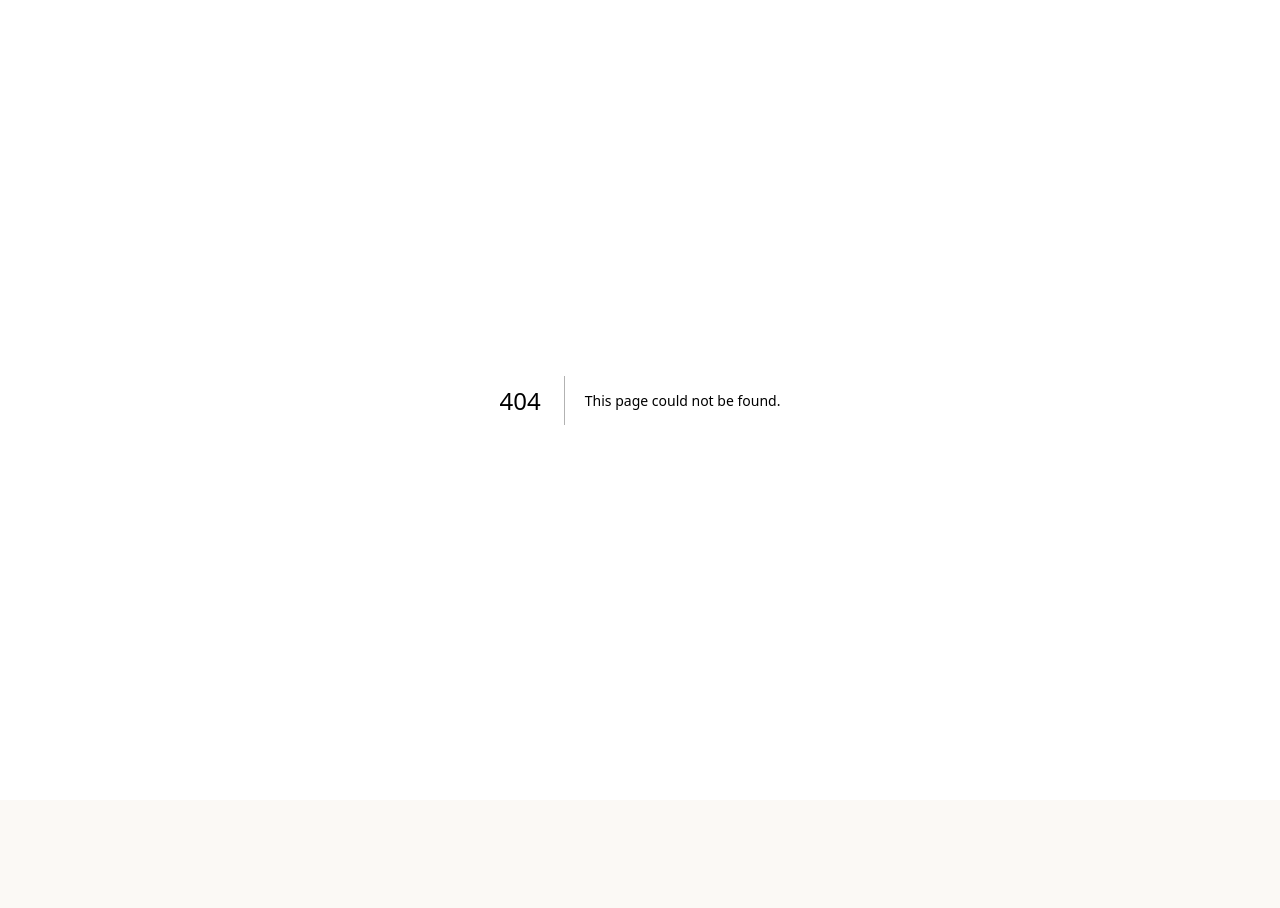
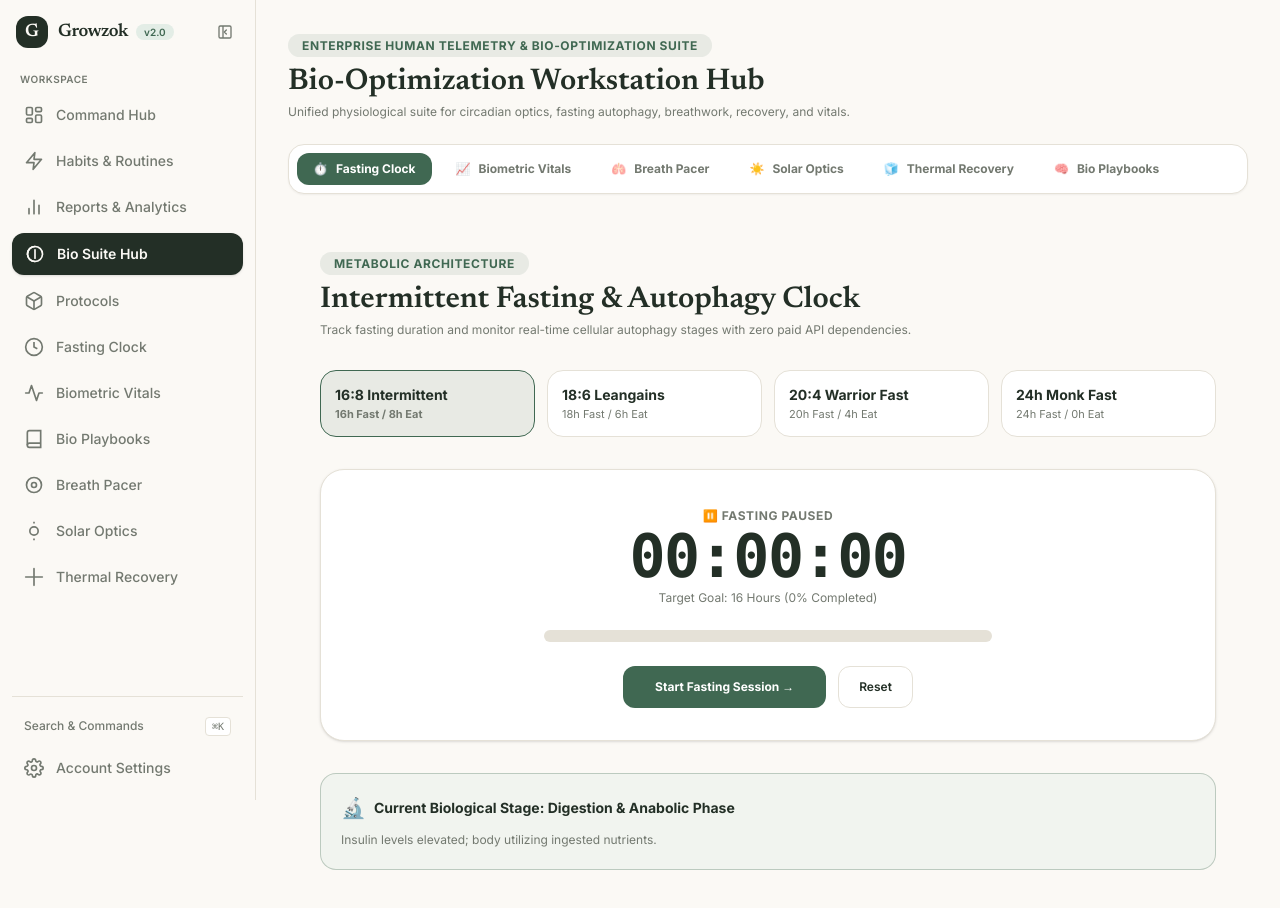
Before and after one commit to sourrinn/growzok, a Next.js app: page /bio in a window 1280 px wide. Before the commit this address had no page. Shown: the top 908 px of the page. Before the commit the page ends 800 px from the top, so only its background shows below. Built offline with nearby package versions, Linux system fonts and the light colour scheme; no server answers; the database is empty; sample sign-in values are in the browser's storage.

Commit message:
feat(architecture): 100+ feature enterprise scalable architecture with unified Bio Suite Hub /bio and workstation taxonomy

```diff
--- /dev/null
+++ b/src/app/bio/BioSuiteClient.tsx
@@ -0,0 +1,109 @@
+"use client";
+
+import { useState } from "react";
+import FastingClient from "../fasting/FastingClient";
+import VitalsClient from "../vitals/VitalsClient";
+import BreathworkClient from "../breathwork/BreathworkClient";
+import CircadianClient from "../circadian/CircadianClient";
+import RecoveryClient from "../recovery/RecoveryClient";
+import PlaybooksClient from "../playbooks/PlaybooksClient";
+
+export default function BioSuiteClient() {
+  const [activeTab, setActiveTab] = useState<"fasting" | "vitals" | "breathwork" | "circadian" | "recovery" | "playbooks">("fasting");
+
+  return (
+    <div className="space-y-6">
+      {/* Header Banner */}
+      <div>
+        <span className="rounded-full bg-[#406852]/10 px-3.5 py-1 text-xs font-bold text-[#406852] dark:text-[#a3b899] uppercase tracking-wider">
+          Enterprise Human Telemetry & Bio-Optimization Suite
+        </span>
+        <h1 className="mt-2 font-display text-2xl sm:text-3xl font-bold text-[#232f26] dark:text-[#f4f4f5]">
+          Bio-Optimization Workstation Hub
+        </h1>
+        <p className="mt-1 text-xs text-[#737970] dark:text-[#a1a1aa]">
+          Unified physiological suite for circadian optics, fasting autophagy, breathwork, recovery, and vitals.
+        </p>
+      </div>
+
+      {/* Scalable Multi-Tab Navigation Bar */}
+      <div className="flex flex-wrap gap-2 rounded-2xl border border-[#e5e1d7] bg-white p-2 dark:border-[#27272a] dark:bg-[#18181b] shadow-xs">
+        <button
+          onClick={() => setActiveTab("fasting")}
+          className={`flex items-center gap-2 rounded-xl px-4 py-2 text-xs font-bold transition-all ${
+            activeTab === "fasting"
+              ? "bg-[#406852] text-white"
+              : "text-[#737970] hover:text-[#232f26] dark:text-[#a1a1aa] dark:hover:text-[#f4f4f5]"
+          }`}
+        >
+          <span>⏱️</span> Fasting Clock
+        </button>
+
+        <button
+          onClick={() => setActiveTab("vitals")}
+          className={`flex items-center gap-2 rounded-xl px-4 py-2 text-xs font-bold transition-all ${
+            activeTab === "vitals"
+              ? "bg-[#406852] text-white"
+              : "text-[#737970] hover:text-[#232f26] dark:text-[#a1a1aa] dark:hover:text-[#f4f4f5]"
+          }`}
+        >
+          <span>📈</span> Biometric Vitals
+        </button>
+
+        <button
+          onClick={() => setActiveTab("breathwork")}
+          className={`flex items-center gap-2 rounded-xl px-4 py-2 text-xs font-bold transition-all ${
+            activeTab === "breathwork"
+              ? "bg-[#406852] text-white"
+              : "text-[#737970] hover:text-[#232f26] dark:text-[#a1a1aa] dark:hover:text-[#f4f4f5]"
+          }`}
+        >
+          <span>🫁</span> Breath Pacer
+        </button>
+
+        <button
+          onClick={() => setActiveTab("circadian")}
+          className={`flex items-center gap-2 rounded-xl px-4 py-2 text-xs font-bold transition-all ${
+            activeTab === "circadian"
+              ? "bg-[#406852] text-white"
+              : "text-[#737970] hover:text-[#232f26] dark:text-[#a1a1aa] dark:hover:text-[#f4f4f5]"
+          }`}
+        >
+          <span>☀️</span> Solar Optics
+        </button>
+
+        <button
+          onClick={() => setActiveTab("recovery")}
+          className={`flex items-center gap-2 rounded-xl px-4 py-2 text-xs font-bold transition-all ${
+            activeTab === "recovery"
+              ? "bg-[#406852] text-white"
+              : "text-[#737970] hover:text-[#232f26] dark:text-[#a1a1aa] dark:hover:text-[#f4f4f5]"
+          }`}
+        >
+          <span>🧊</span> Thermal Recovery
+        </button>
+
+        <button
+          onClick={() => setActiveTab("playbooks")}
+          className={`flex items-center gap-2 rounded-xl px-4 py-2 text-xs font-bold transition-all ${
+            activeTab === "playbooks"
+              ? "bg-[#406852] text-white"
+              : "text-[#737970] hover:text-[#232f26] dark:text-[#a1a1aa] dark:hover:text-[#f4f4f5]"
+          }`}
+        >
+          <span>🧠</span> Bio Playbooks
+        </button>
+      </div>
+
+      {/* Tab Content Display */}
+      <div className="pt-2">
+        {activeTab === "fasting" && <FastingClient />}
+        {activeTab === "vitals" && <VitalsClient />}
+        {activeTab === "breathwork" && <BreathworkClient />}
+        {activeTab === "circadian" && <CircadianClient />}
+        {activeTab === "recovery" && <RecoveryClient />}
+        {activeTab === "playbooks" && <PlaybooksClient />}
+      </div>
+    </div>
+  );
+}
--- /dev/null
+++ b/src/app/bio/page.tsx
@@ -0,0 +1,22 @@
+import { redirect } from "next/navigation";
+import { auth } from "@/auth";
+import AppShell from "@/components/AppShell";
+import BioSuiteClient from "./BioSuiteClient";
+
+export const metadata = {
+  title: "Bio-Optimization Workstation Hub | Growzok Life OS",
+  description: "Unified physiological suite for circadian optics, fasting autophagy, breathwork, recovery, and vitals.",
+};
+
+export default async function BioSuitePage() {
+  const session = await auth();
+  if (!session?.user?.id) redirect("/login");
+
+  const userName = session.user.name || session.user.email || "";
+
+  return (
+    <AppShell userLabel={userName}>
+      <BioSuiteClient />
+    </AppShell>
+  );
+}
--- a/src/components/AppSidebar.tsx
+++ b/src/components/AppSidebar.tsx
@@ -51,6 +51,17 @@ export default function AppSidebar({
       icon: (
         <svg viewBox="0 0 24 24" fill="none" stroke="currentColor" strokeWidth="2" className="h-5 w-5 shrink-0">
           <path d="M18 20V10M12 20V4M6 20v-6" strokeLinecap="round" strokeLinejoin="round" />
+        </svg>
+      ),
+    },
+    {
+      label: "Bio Suite Hub",
+      href: "/bio",
+      active: pathname.startsWith("/bio"),
+      icon: (
+        <svg viewBox="0 0 24 24" fill="none" stroke="currentColor" strokeWidth="2" className="h-5 w-5 shrink-0">
+          <circle cx="12" cy="12" r="9" />
+          <path d="M12 3a9 9 0 0 0 0 18M12 7v10" strokeLinecap="round" />
         </svg>
       ),
     },
```
